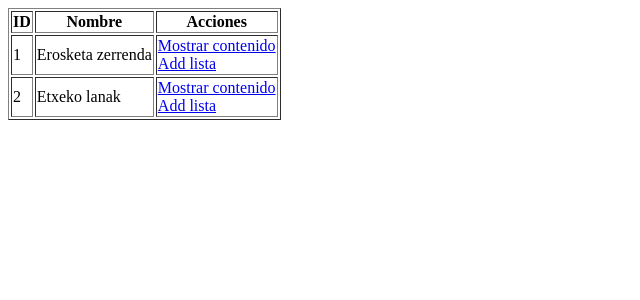
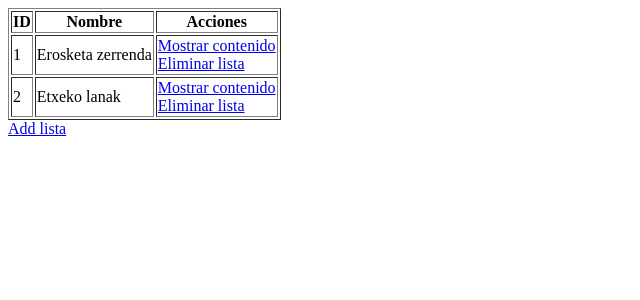
Before and after one commit to Davidzubi93/php-todo-app, a PHP site: page /mostrarlistasHTML.php in a window 1280 px wide. Shown: the top 300 px of the page, without its empty margins (0-640 px from the left). Run offline with PHP 8.4, Linux system fonts and the light colour scheme; data comes from the database, SQL or seed files in the repository.

Commit message:
eremu berri bat gehitu esteka batzuekin eta add lista esteka gehitu aparte

```diff
--- a/mostrarlistasHTML.php
+++ b/mostrarlistasHTML.php
@@ -12,8 +12,9 @@ foreach ($result as $resultado){
     print "<tr>";
     print "<td>".$resultado['ID']."</td>";
     print "<td>".$resultado['nombre']."</td>";
-    print "<td><a href='select_tareas.php'>Mostrar contenido</a><br/><a href='addlistas.php'>Add lista</a></td>";
+    print "<td><a href='select_tareas.php'>Mostrar contenido</a><br/><a href='delete_listas.php'>Eliminar lista</a></td>";
     print "</tr>";
 }
 print "</table>";
+print "<a href='addlistas.php'>Add lista</a>";
 ?>
```
